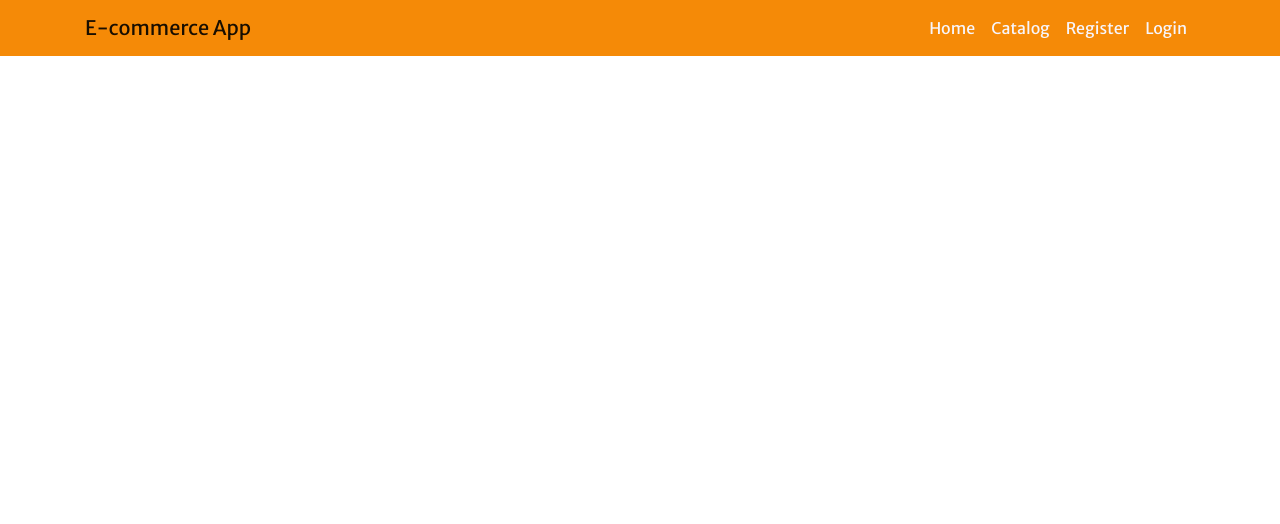
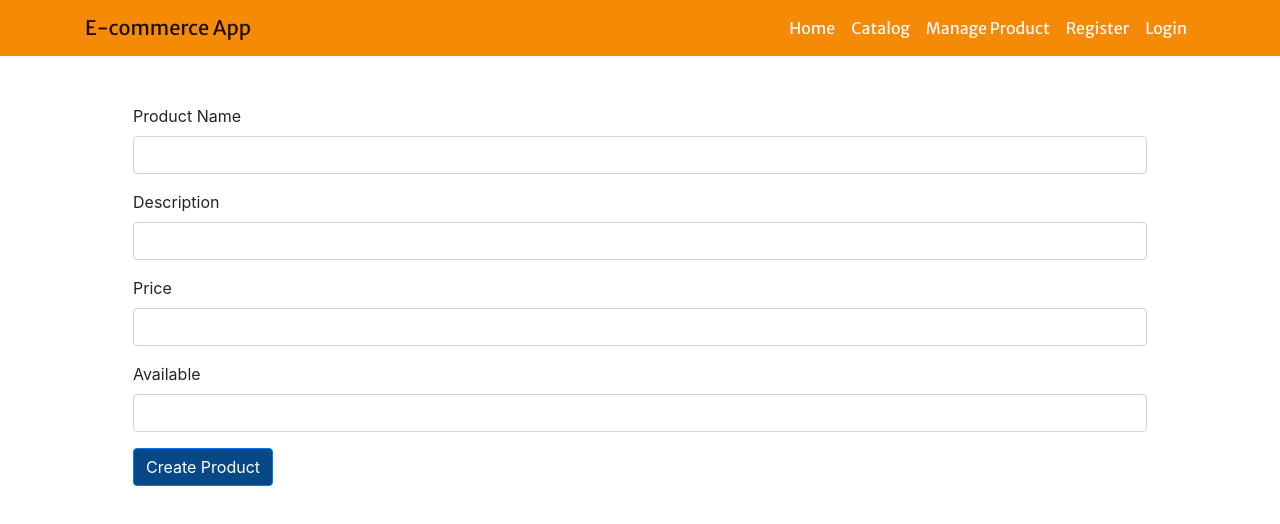
Before and after one commit to dmganados/puppypaws_ecommerce, a React (Create React App) app: page /create-product in a window 1280 px wide. Shown: the top 524 px of the page. Built offline with nearby package versions, Linux system fonts and the light colour scheme; no server answers.

Commit message:
working on create product page

```diff
--- a/src/App.css
+++ b/src/App.css
@@ -200,7 +200,10 @@
   background-color: #084887 !important;
 }
 
-
 .react-tel-input .form-control {
   width: 100% !important;
 }
+
+.createBtn {
+  background-color: #084887 !important;
+}
--- a/src/App.js
+++ b/src/App.js
@@ -4,6 +4,8 @@ import Home from './pages/Home';
 import Catalog from './pages/Catalog';
 import Register from './pages/Register';
 import Login from './pages/Login';
+import ManageProduct from './pages/ManageProduct';
+import CreateProduct from './components/CreateProduct';
 import { UserProvider } from './UserContext'
 import {BrowserRouter as Router, Routes, Route, Navigate} from 'react-router-dom';
 
@@ -60,6 +62,8 @@ function App() {
           <Routes>
             <Route path='/' element={<Home />} />
             <Route path='/catalog' element={<Catalog />} />
+            <Route path='/manage-product' element={<ManageProduct />} />
+            <Route path='/create-product' element={<CreateProduct />} />
             <Route path='/register' element={<Register />} />
             <Route path='/login' element={<Login />} />
           </Routes>
--- a/src/components/AppNavBar.js
+++ b/src/components/AppNavBar.js
@@ -20,8 +20,14 @@ function AppNavBar() {
 
 							<Nav.Link href="/catalog"className="nav-link d-block d-sm-inline d-md-block d-lg-inline navOptions">Catalog</Nav.Link>
 
+							<Nav.Link href="/manage-product"className="nav-link d-block d-sm-inline d-md-block d-lg-inline navOptions">Manage Product</Nav.Link>
 
-							{
+							<Nav.Link href="/register" className="nav-link d-block d-sm-inline d-md-block d-lg-inline navOptions">Register</Nav.Link>
+
+							<Nav.Link href="/login" className="nav-link d-block d-sm-inline d-md-block d-lg-inline navOptions">Login</Nav.Link>
+
+
+							{/*{
 								user.id !== null ?
 									<Nav.Link href="/"className="nav-link d-block d-sm-inline d-md-block d-lg-inline navOptions">Manage Product</Nav.Link>
 								:
@@ -29,7 +35,7 @@ function AppNavBar() {
 								<Nav.Link href="/register" className="nav-link d-block d-sm-inline d-md-block d-lg-inline navOptions">Register</Nav.Link>
 								<Nav.Link href="/login" className="nav-link d-block d-sm-inline d-md-block d-lg-inline navOptions">Login</Nav.Link>
 								</>
-							}
+							}	*/}
 
 						</Nav>
 					</Navbar.Collapse>
--- /dev/null
+++ b/src/components/CreateProduct.js
@@ -0,0 +1,34 @@
+import { Container, Row, Col, Form, Button } from 'react-bootstrap';
+
+export default function CreateProduct() {
+
+	return(
+		<>
+		<Container>
+			<Form className="p-5">
+				<Form.Group>
+					<Form.Label>Product Name</Form.Label>
+					<Form.Control type="text" required />
+				</Form.Group>
+
+				<Form.Group>
+					<Form.Label>Description</Form.Label>
+					<Form.Control type="text" required />
+				</Form.Group>
+
+				<Form.Group>
+					<Form.Label>Price</Form.Label>
+					<Form.Control type="number" required />
+				</Form.Group>
+
+				<Form.Group>
+					<Form.Label>Available</Form.Label>
+					<Form.Control type="number" required />
+				</Form.Group>
+
+				<Button className="createBtn">Create Product</Button>
+			</Form>
+		</Container>
+		</>
+	)
+}
--- /dev/null
+++ b/src/pages/ManageProduct.js
@@ -0,0 +1,23 @@
+// Make a Create Button and create page
+	// In the create page include upload photo option
+	// Description
+	// Price
+	// Product Name
+// Lists of all active and inactive products
+// Button and page to update product info
+// Button to deactivate and reactivate product
+// Do all these in a separate module
+
+import { Button, Col, Row, Container } from 'react-bootstrap';
+import { Link } from 'react-router-dom';
+
+export default function ManageProduct() {
+
+	return(
+		<>
+			<Container>
+				<Button className="mt-5 createBtn" href="/create-product">Create Product +</Button>
+			</Container>
+		</>
+	)
+}
--- a/src/pages/Register.js
+++ b/src/pages/Register.js
@@ -9,7 +9,7 @@ import Phone from '../components/Phone'
 
 export default function Register() {
 
-	// const { user } = useContext(UserContext);
+	const { user } = useContext(UserContext);
 	const [firstName, setFirstName] = useState('');
 	const [lastName, setLastName] = useState('');
 	const [email, setEmail] = useState('');
@@ -114,9 +114,9 @@ export default function Register() {
 
 	return(
 
-		// user.id ?
-		// 	<Navigate to="/" replace={true} />
-		// :
+		user.id ?
+			<Navigate to="/" replace={true} />
+		:
 		<>
 		<Container >
 			<h3 className="text-center" >Create your Account</h3>
```
Also changed, not shown: src/pages/Cart.js (added), src/pages/MyOrder.js (added).
